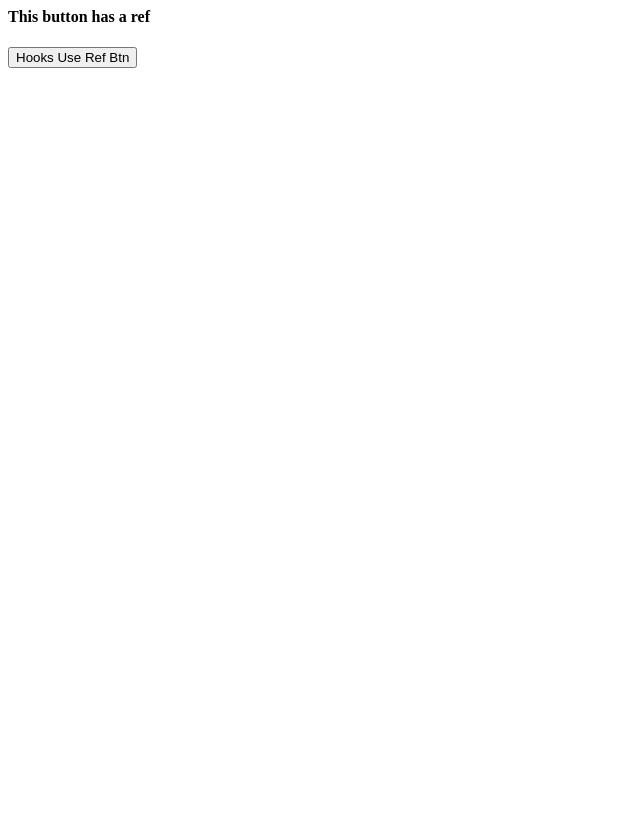
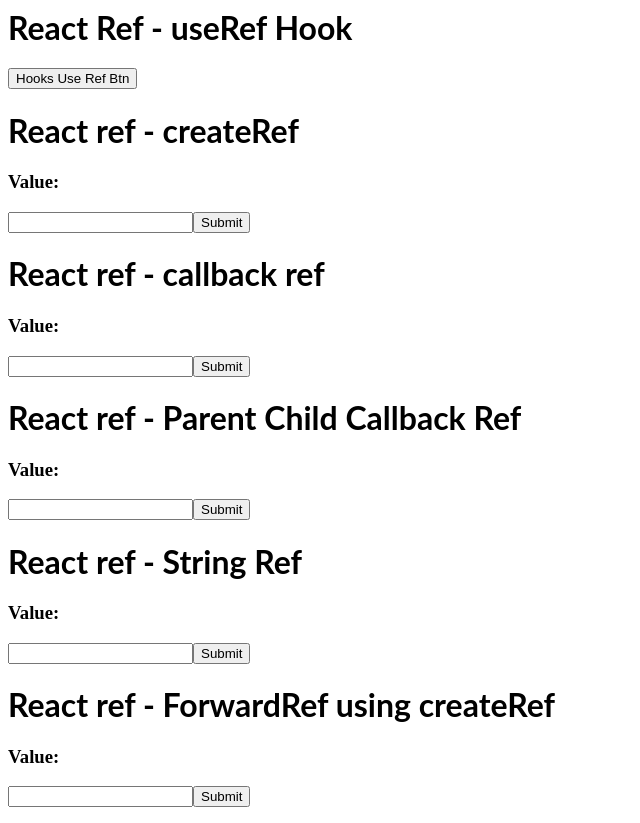
Before and after one commit to poojachoudhary560/react-refs-pc, a React (Create React App) app: page / in a window 1280 px wide. Shown: the whole page, without its empty margins (0-640 px from the left). Before the commit the page ends 800 px from the top, so only its background shows below. Built offline with nearby package versions, Linux system fonts and the light colour scheme.

Commit message:
added ref class components

```diff
--- a/src/App.js
+++ b/src/App.js
@@ -1,11 +1,21 @@
 import React from 'react';
 import './style.css';
 import UseRefHook from './functionalComponents/useRefHook';
+import CreateRefComponent from './classComponents/createRefComponent';
+import CallbackRefComponent from './classComponents/callbackRefComponent';
+import CallbackRefParentComponent from './classComponents/callbackRefParentChild/callbackRefParentComponent';
+import StringRefComponent from './classComponents/stringRefComponent';
+import ForwardRefParentComponent from './classComponents/forwardRefParentChild/forwardRefParentComponent';
 
 export default function App() {
   return (
     <div>
       <UseRefHook />
+      <CreateRefComponent />
+      <CallbackRefComponent />
+      <CallbackRefParentComponent />
+      <StringRefComponent />
+      <ForwardRefParentComponent />
     </div>
   );
 }
--- /dev/null
+++ b/src/classComponents/callbackRefComponent.js
@@ -0,0 +1,33 @@
+import React, { Component } from 'react';
+
+class CallbackRefComponent extends Component {
+  constructor(props) {
+    super(props);
+
+    this.state = {
+      value: ''
+    };
+  }
+
+  handleSubmit = e => {
+    e.preventDefault();
+    this.setState({
+      value: this.textInput.value
+    });
+  };
+
+  render() {
+    return (
+      <div>
+        <h1>React ref - callback ref</h1>
+        <h3>Value: {this.state.value}</h3>
+        <form onSubmit={this.handleSubmit}>
+          <input type="text" ref={e => (this.textInput = e)} />
+          <button>Submit</button>
+        </form>
+      </div>
+    );
+  }
+}
+
+export default CallbackRefComponent;
--- /dev/null
+++ b/src/classComponents/callbackRefParentChild/callbackRefChildComponent.js
@@ -0,0 +1,7 @@
+import React from 'react';
+
+const Input = props => {
+  return <input type="text" ref={props.inputRef} />;
+};
+
+export default Input;
--- /dev/null
+++ b/src/classComponents/callbackRefParentChild/callbackRefParentComponent.js
@@ -0,0 +1,28 @@
+import React, { Component } from 'react';
+import Input from './callbackRefChildComponent';
+
+class CallbackRefParentComponent extends Component {
+  state = {
+    value: ''
+  };
+
+  handleSubmit = e => {
+    e.preventDefault();
+    this.setState({
+      value: this.textInput.value
+    });
+  };
+
+  render() {
+    return (
+      <div>
+        <h1>React ref - Parent Child Callback Ref</h1>
+        <h3>Value: {this.state.value}</h3>
+        <Input inputRef={el => (this.textInput = el)} />
+        <button onClick={this.handleSubmit}>Submit</button>
+      </div>
+    );
+  }
+}
+
+export default CallbackRefParentComponent;
--- /dev/null
+++ b/src/classComponents/createRefComponent.js
@@ -0,0 +1,34 @@
+import React, { Component } from 'react';
+
+class CreateRefComponent extends Component {
+  constructor(props) {
+    super(props);
+
+    this.textInput = React.createRef();
+    this.state = {
+      value: ''
+    };
+  }
+
+  handleSubmit = e => {
+    e.preventDefault();
+    this.setState({
+      value: this.textInput.current.value
+    });
+  };
+
+  render() {
+    return (
+      <div>
+        <h1>React ref - createRef</h1>
+        <h3>Value: {this.state.value}</h3>
+        <form onSubmit={this.handleSubmit}>
+          <input type="text" ref={this.textInput} />
+          <button>Submit</button>
+        </form>
+      </div>
+    );
+  }
+}
+
+export default CreateRefComponent;
--- /dev/null
+++ b/src/classComponents/forwardRefParentChild/forwardRefChildComponent.js
@@ -0,0 +1,5 @@
+import React from 'react';
+
+const Input = React.forwardRef((props, ref) => <input type="text" ref={ref} />);
+
+export default Input;
--- /dev/null
+++ b/src/classComponents/forwardRefParentChild/forwardRefParentComponent.js
@@ -0,0 +1,35 @@
+import React, { Component } from 'react';
+import Input from './forwardRefChildComponent';
+
+class ForwardRefParentComponent extends Component {
+  constructor(props) {
+    super(props);
+
+    this.inputRef = React.createRef();
+    this.state = {
+      value: ''
+    };
+  }
+
+  handleSubmit = e => {
+    e.preventDefault();
+    this.setState({
+      value: this.inputRef.current.value
+    });
+  };
+
+  render() {
+    return (
+      <div>
+        <h1>React ref - ForwardRef using createRef</h1>
+        <h3>Value: {this.state.value}</h3>
+        <form onSubmit={this.handleSubmit}>
+          <Input ref={this.inputRef} />
+          <button>Submit</button>
+        </form>
+      </div>
+    );
+  }
+}
+
+export default ForwardRefParentComponent;
--- /dev/null
+++ b/src/classComponents/stringRefComponent.js
@@ -0,0 +1,29 @@
+import React, { Component } from 'react';
+
+class StringRefComponent extends Component {
+  state = {
+    value: ''
+  };
+
+  handleSubmit = e => {
+    e.preventDefault();
+    this.setState({
+      value: this.refs.textInput.value
+    });
+  };
+
+  render() {
+    return (
+      <div>
+        <h1>React ref - String Ref</h1>
+        <h3>Value: {this.state.value}</h3>
+        <form onSubmit={this.handleSubmit}>
+          <input type="text" ref="textInput" />
+          <button>Submit</button>
+        </form>
+      </div>
+    );
+  }
+}
+
+export default StringRefComponent;
--- a/src/functionalComponents/useRefHook.js
+++ b/src/functionalComponents/useRefHook.js
@@ -5,7 +5,7 @@
   const buttonRef = useRef();
   return (
     <div>
-      <h4>This button has a ref</h4>
+      <h1>React Ref - useRef Hook</h1>
       <button ref={buttonRef} onClick={() => console.log(buttonRef.current)}>
         Hooks Use Ref Btn
       </button>
```
